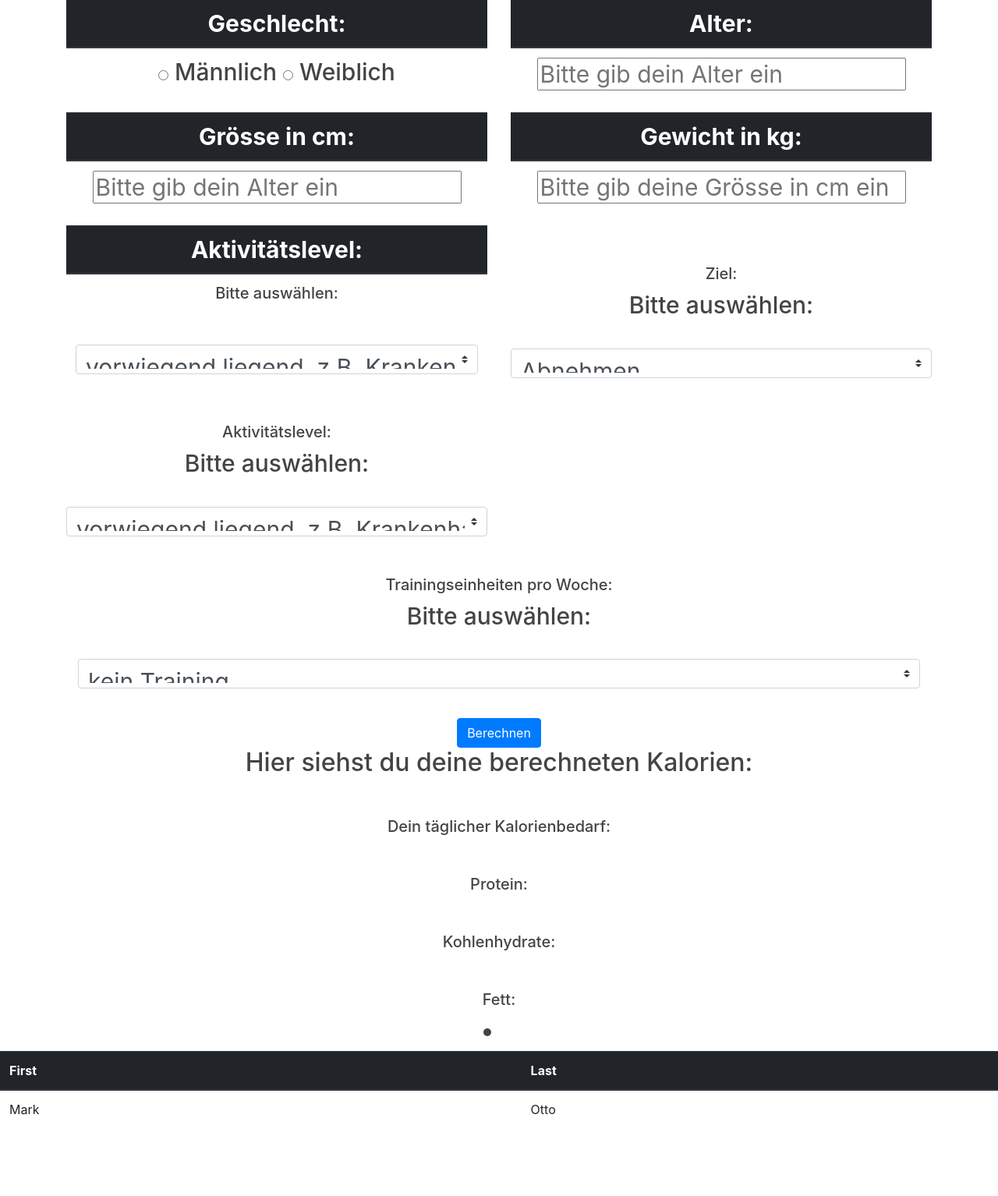
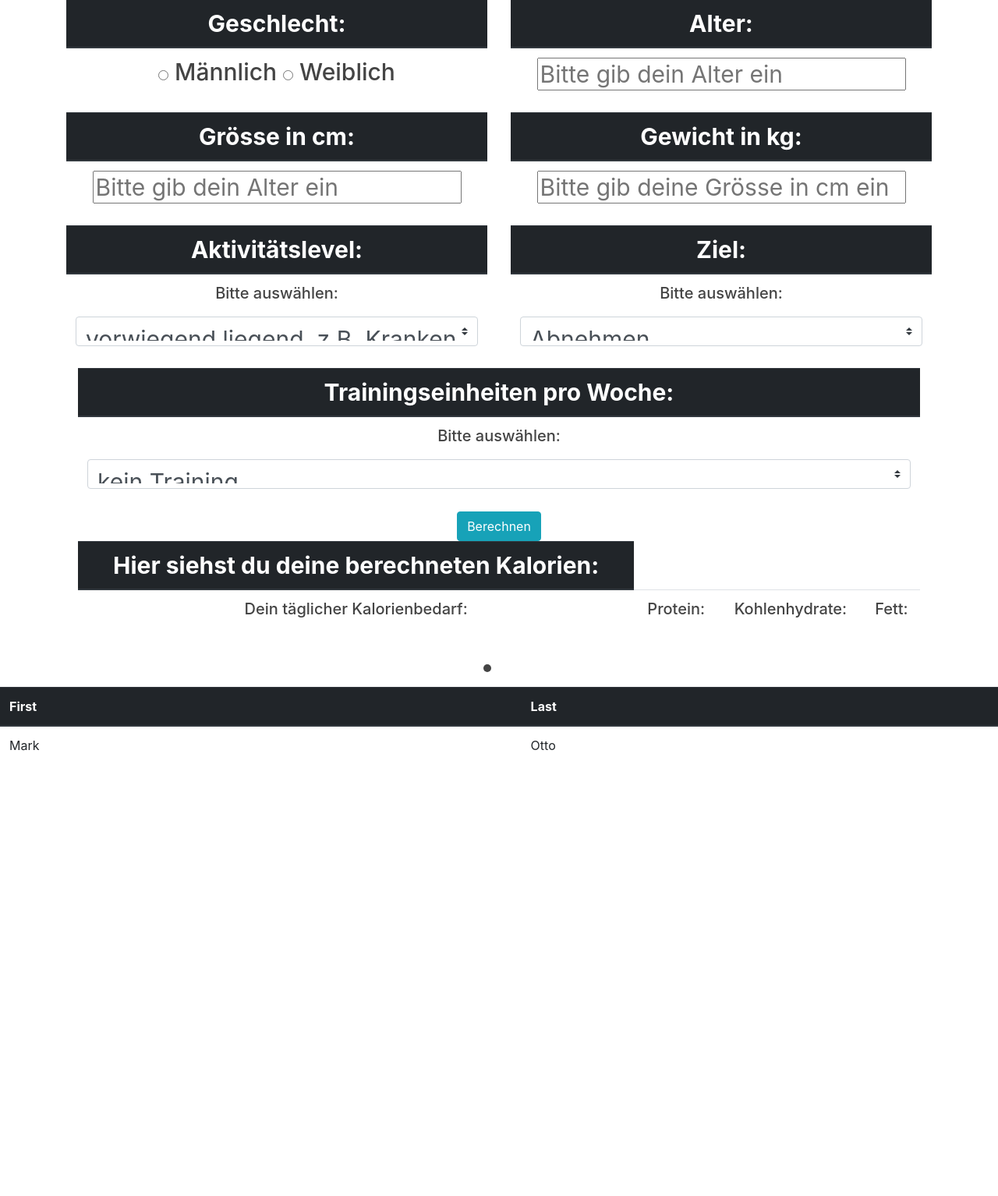
Before and after one commit to MirceaObreja/prog2, a Flask app: page /kalorienrechner/ in a window 1280 px wide. Shown: the part 385-1919 px from the top of the page at 78% size. After the commit the page ends 1348 px from the top, so only its background shows below. Run offline with Flask 2, Linux system fonts and the light colour scheme; some libraries are stand-ins or nearby versions.

Commit message:
index bearbeitet

```diff
--- a/demos/templates/index.html
+++ b/demos/templates/index.html
@@ -136,7 +136,6 @@
       <td>
 			<form action="">
 			  	<p>Bitte auswählen:</p>
-			<br>
 			<select class="custom-select">
 			  <option value="1">vorwiegend liegend, z.B. Krankenhaus</option>
 			  <option value="2">vorwiegend sitzend, z.B. Bürojob</option>
@@ -149,44 +148,51 @@
     </tr>
   </tbody>
 </table>
+</div>
 
 
-<h3>Aktivitätslevel:</h3>
-
-		Bitte auswählen:
-			<br>
-			<br>
-			<select class="custom-select">
-			  <option value="1">vorwiegend liegend, z.B. Krankenhaus</option>
-			  <option value="2">vorwiegend sitzend, z.B. Bürojob</option>
-			  <option value="3">Mix aus sitzend / stehend, z.B. Barkeeper</option>
-			  <option value="4">Mix aus stehend / gehend, z.B. Hostess</option>
-			  <option value="5">sehr aktiv, z.B. Bauarbeiter</option>
-			</select>
+<div class="center col-6">
 
 
-</div>
-<div class="center col-6">
-<h3>Ziel:</h3>
-
-		Bitte auswählen:
-			<br>
-			<br>
+<table class="table">
+  <thead class="thead-dark">
+    <tr>
+      <th scope="col">Ziel:</th>
+    </tr>
+  </thead>
+  <tbody>
+    <tr>
+      <td>
+			<form action="">
+				<p>Bitte auswählen:</p>
 			<select class="custom-select">
 			  <option value="2_1">Abnehmen</option>
 			  <option value="2_2">Gewicht halten</option>
 			  <option value="2_3">Zunehmen</option>
 			</select>
+			</form>
+      </td>
+    </tr>
+  </tbody>
+</table>
 </div>
 </div>
 
+	<!-- Vierte Reihe -->
+<div class="center col-12">
 
-<div class="center col-12">
-<h3>Trainingseinheiten pro Woche:</h3>
 
-		Bitte auswählen:
-			<br>
-			<br>
+<table class="table">
+  <thead class="thead-dark">
+    <tr>
+      <th scope="col">Trainingseinheiten pro Woche:</th>
+    </tr>
+  </thead>
+  <tbody>
+    <tr>
+      <td>
+			<form action="">
+				<p>Bitte auswählen:</p>
 			<select class="custom-select">
 			  <option value="3_1">kein Training</option>
 			  <option value="3_2">1 Training</option>
@@ -197,26 +203,46 @@
 			  <option value="3_7">6 Trainings</option>
 			  <option value="3_8">7 Trainings</option>
 			</select>
-<br>
-<br>
-	<button type="submit" class="btn btn-primary">Berechnen</button>
+			</form>
+      </td>
+    </tr>
+  </tbody>
+</table>
+
+	<button type="submit" class="btn btn-info">Berechnen</button>
 
 	</div>
 </form>
 
+
+	<!-- Fünfte Reihe -->
 <div class="center col-12">
 
-<h2>Hier siehst du deine berechneten Kalorien:</h2>
+<table class="table">
+  <thead class="thead-dark">
+    <tr>
+      <th scope="col">Hier siehst du deine berechneten Kalorien:</th>
+    </tr>
+  </thead>
+  <tbody>
+    <tr>
+      <td>
+      	<p>Dein täglicher Kalorienbedarf:</p>
+      </td>
+            <td>
+      	<p>Protein:</p>
+      </td>
+            <td>
+      	<p>Kohlenhydrate:</p>
+      </td>
+                  <td>
+      	<p>Fett:</p>
+      </td>
+    </tr>
+  </tbody>
+</table>
 
 
-
-<h3>Dein täglicher Kalorienbedarf:</h3>
-
-<h3>Protein:</h3>
-
-<h3>Kohlenhydrate:</h3>
-
-<h3>Fett:</h3>
 
 
 
```
